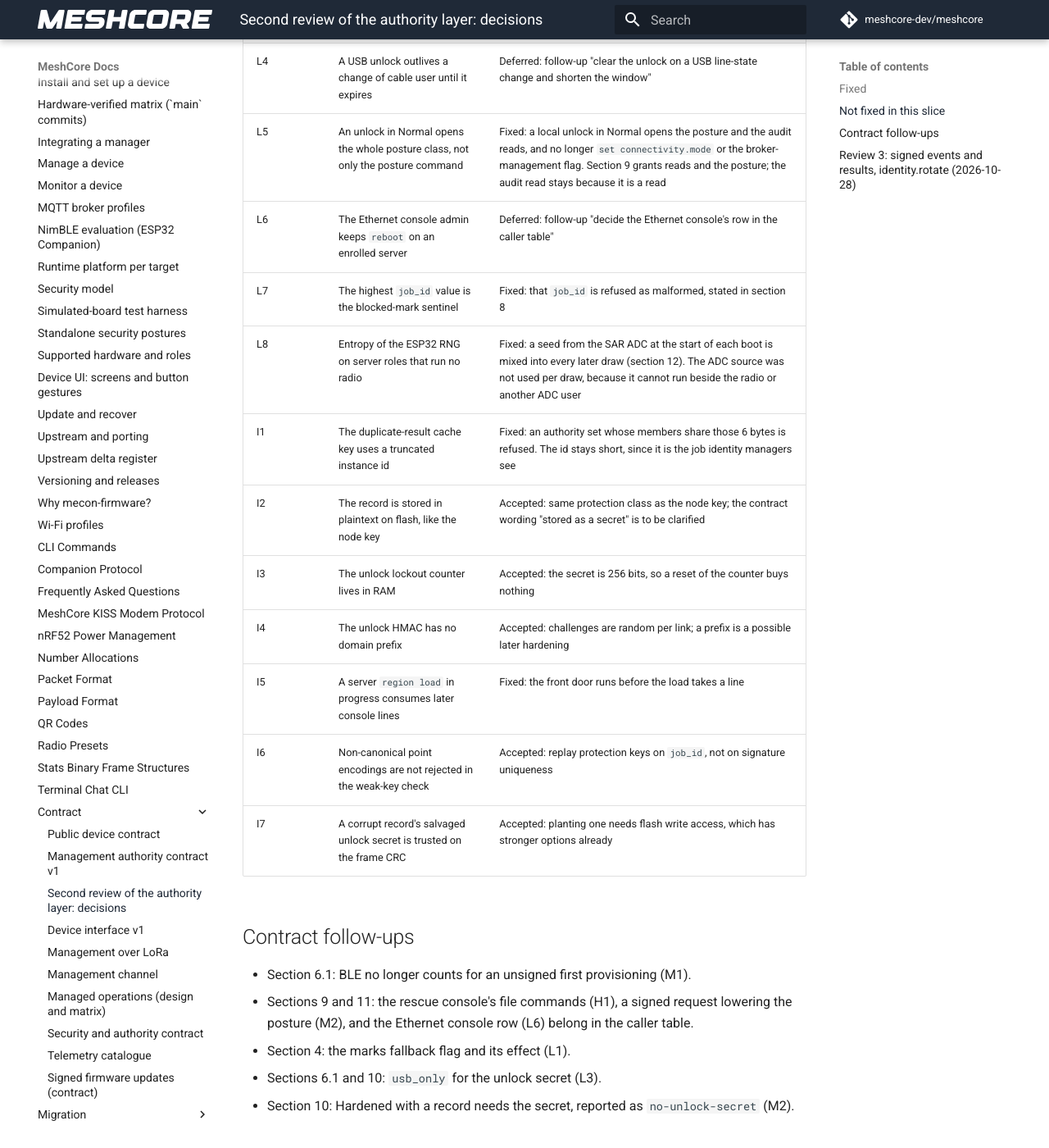
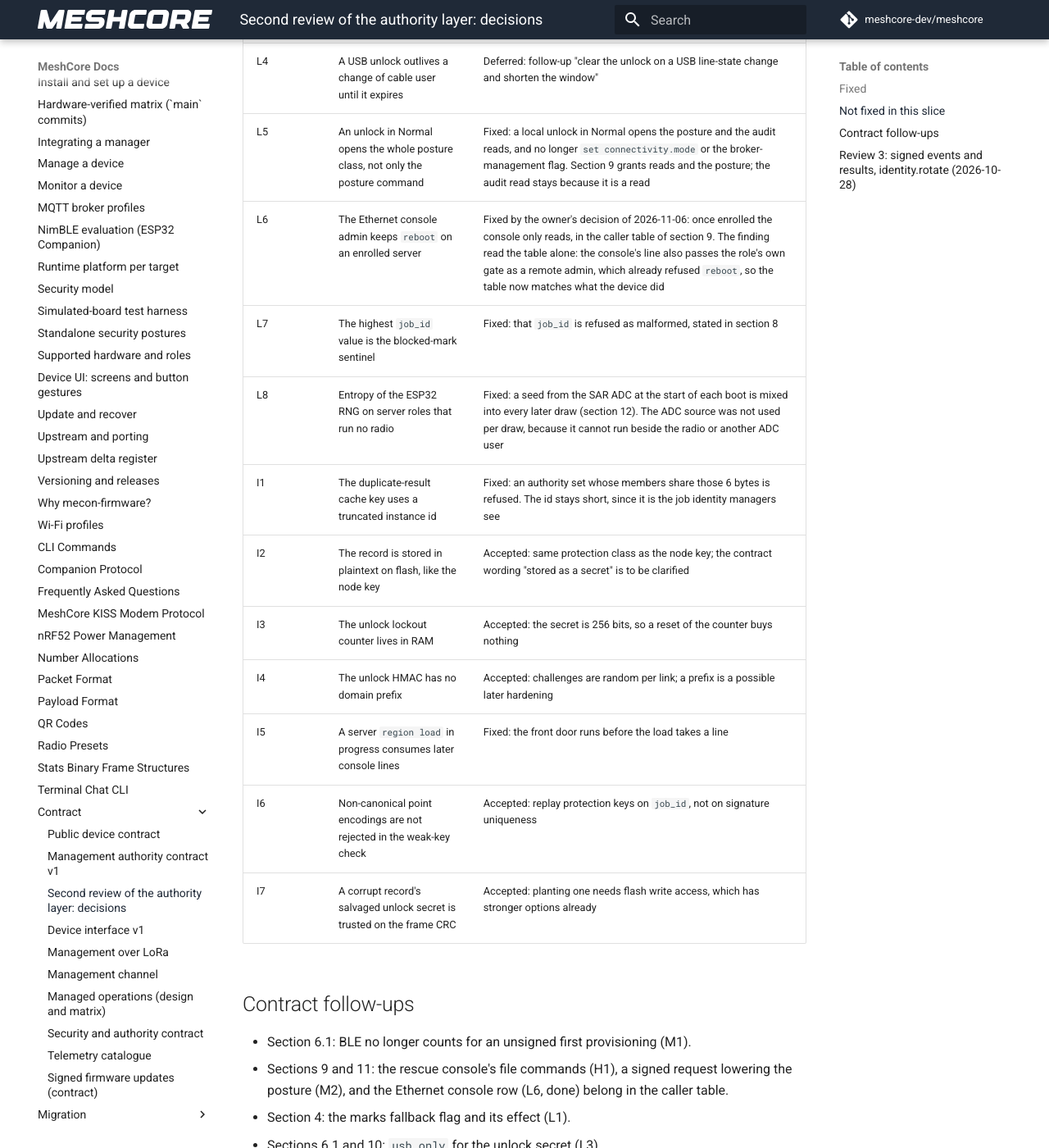
Before and after one commit to hoejriis/mecon-firmware, an MkDocs documentation site: the page built from docs/contract/AUTHORITY_REVIEW_2.md, in a window 1280 px wide and 1400 px high, scrolled down 1145 px. Shown: the whole window at 82% size. Built offline with MkDocs 1.6.1 and Material for MkDocs 9.7.7, drawn with Linux system fonts in a browser that asks for light colours; comment, search, counter and statistics services are not loaded.

Commit message:
Enrolled: the Ethernet console only reads (#350)
* Enrolled: the Ethernet console only reads, by the owner's decision

Once enrolled, a local caller keeps reboot, and the logged-in Ethernet console
counted as local, while LoRa admin and the broker session read only. That console's
password crosses the LAN in plain text, and the LAN grants nothing, so anyone who
saw it could keep rebooting an enrolled server. The owner chose reads only on
2026-11-06 (L6 of the second authority review). A reboot then takes a signed
request, the cable or the power switch. Standalone is unchanged.

Co-Authored-By: Claude Opus 5.5 (1M context) <noreply@anthropic.com>

* Check the Ethernet console's reboot refusal itself, not just an error

The first assertion passed with the rule removed, so it proved nothing.

Co-Authored-By: Claude Opus 5.5 (1M context) <noreply@anthropic.com>

* Check the exact refusal on the Ethernet console

Co-Authored-By: Claude Opus 5.5 (1M context) <noreply@anthropic.com>

* Say what L6 turned out to be, and drop a mutant the second gate hides

With the table's rule removed the console's reboot is still refused: its line runs
through the role's handler as a remote admin, whose gate refuses it once enrolled.
So the device already behaved as the owner chose, and the table now says the same.

Co-Authored-By: Claude Opus 5.5 (1M context) <noreply@anthropic.com>

---------

Co-authored-by: Claude Opus 5.5 (1M context) <noreply@anthropic.com>

```diff
--- a/docs/contract/AUTHORITY_REVIEW_2.md
+++ b/docs/contract/AUTHORITY_REVIEW_2.md
@@ -22,7 +22,7 @@ is stricter than, or differs from, the contract, the contract needs a matching e
 |---|---|---|
 | L4 | A USB unlock outlives a change of cable user until it expires | Deferred: follow-up "clear the unlock on a USB line-state change and shorten the window" |
 | L5 | An unlock in Normal opens the whole posture class, not only the posture command | Fixed: a local unlock in Normal opens the posture and the audit reads, and no longer `set connectivity.mode` or the broker-management flag. Section 9 grants reads and the posture; the audit read stays because it is a read |
-| L6 | The Ethernet console admin keeps `reboot` on an enrolled server | Deferred: follow-up "decide the Ethernet console's row in the caller table" |
+| L6 | The Ethernet console admin keeps `reboot` on an enrolled server | Fixed by the owner's decision of 2026-11-06: once enrolled the console only reads, in the caller table of section 9. The finding read the table alone: the console's line also passes the role's own gate as a remote admin, which already refused `reboot`, so the table now matches what the device did |
 | L7 | The highest `job_id` value is the blocked-mark sentinel | Fixed: that `job_id` is refused as malformed, stated in section 8 |
 | L8 | Entropy of the ESP32 RNG on server roles that run no radio | Fixed: a seed from the SAR ADC at the start of each boot is mixed into every later draw (section 12). The ADC source was not used per draw, because it cannot run beside the radio or another ADC user |
 | I1 | The duplicate-result cache key uses a truncated instance id | Fixed: an authority set whose members share those 6 bytes is refused. The id stays short, since it is the job identity managers see |
@@ -37,7 +37,7 @@ is stricter than, or differs from, the contract, the contract needs a matching e
 
 - Section 6.1: BLE no longer counts for an unsigned first provisioning (M1).
 - Sections 9 and 11: the rescue console's file commands (H1), a signed request lowering the posture (M2), and the
-  Ethernet console row (L6) belong in the caller table.
+  Ethernet console row (L6, done) belong in the caller table.
 - Section 4: the marks fallback flag and its effect (L1).
 - Sections 6.1 and 10: `usb_only` for the unlock secret (L3).
 - Section 10: Hardened with a record needs the secret, reported as `no-unlock-secret` (M2).
```
Also changed, not shown: docs/CLI.md (+1 -1 lines), docs/contract/AUTHORITY.md (+1 -0 lines), 4 other files.
